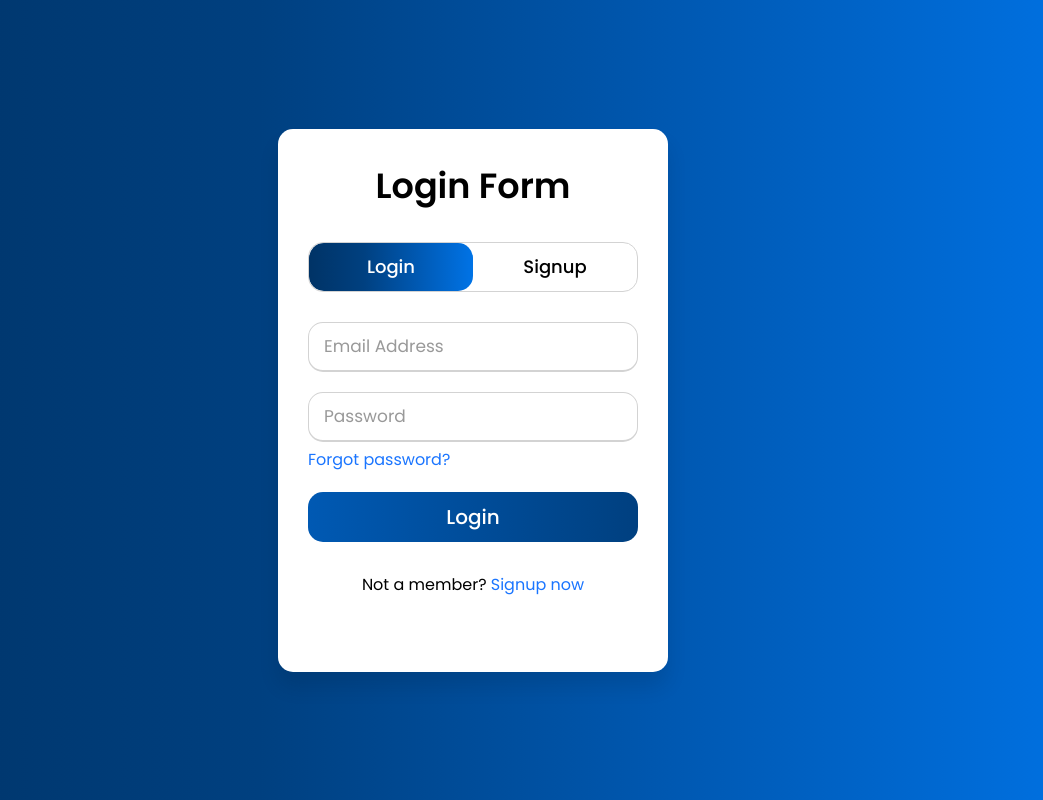
After one commit to RakeshBeni/store_admin_panel, a PHP site: page /frontEnd/login.php in a window 1280 px wide. The commit adds this page. Shown: the whole page, without its empty margins (167-1210 px from the left). Run offline with PHP 8.4, Linux system fonts and the light colour scheme.

Commit message:
creating shop website

```diff
--- /dev/null
+++ b/frontEnd/backend/addtoCart.php
@@ -0,0 +1,4 @@
+<?php
+
+
+?>
--- /dev/null
+++ b/frontEnd/connection.php
@@ -0,0 +1,11 @@
+<?php
+
+
+$conn=new mysqli('localhost','root','','storeadminportal');
+// if (isset($_SESSION['last_activity']) && time() - $_SESSION['last_activity'] > 6000) {
+//     // Perform logout actions
+//     session_unset();
+//     session_destroy();
+//   }
+//   $_SESSION['last_activity'] = time();
+?>
--- /dev/null
+++ b/frontEnd/login.php
@@ -0,0 +1,430 @@
+<?php
+include "./connection.php";
+
+
+session_start();
+
+if (isset($_SESSION['user'])) {
+    header('location:index.php');
+}
+
+
+if ($_SERVER["REQUEST_METHOD"] === "POST") {
+
+    $sql = mysqli_query($conn, "SELECT * FROM `customers` WHERE BINARY `email` = '$_POST[username]'");
+    $rownum = mysqli_num_rows($sql);
+
+    if($rownum<1){
+        echo "<script> alert('Invalid Email')</script>";
+    }else{
+        $sql1 = mysqli_query($conn, "SELECT * FROM `customers` WHERE BINARY `email` = '$_POST[username]' AND BINARY `password` = '$_POST[password]'");
+        $rownum1 = mysqli_num_rows($sql1);
+        if($rownum1>0){
+            $row = mysqli_fetch_assoc($sql1);
+
+            $_SESSION['user'] = "$row[Name]" ;
+            $_SESSION['userId'] = "$row[userId]" ;
+            header('location:index.php');
+        }else{
+            echo "<script> alert('Invalid password')</script>";
+
+        }
+    }
+
+}
+
+
+?>
+
+<!DOCTYPE html>
+<html lang="en">
+<head>
+    <meta charset="UTF-8">
+    <meta name="viewport" content="width=device-width, initial-scale=1.0">
+    <title>Document</title>
+    <style> @import url('https://fonts.googleapis.com/css?family=Poppins:400,500,600,700&display=swap');
+*{
+  margin: 0;
+  padding: 0;
+  box-sizing: border-box;
+  font-family: 'Poppins', sans-serif;
+}
+html,body{
+  display: grid;
+  height: 100%;
+  width: 100%;
+  place-items: center;
+  background: -webkit-linear-gradient(left, #003366,#004080,#0059b3
+, #0073e6);
+}
+::selection{
+  background: #1a75ff;
+  color: #fff;
+}
+.wrapper{
+  overflow: hidden;
+  max-width: 390px;
+  background: #fff;
+  padding: 30px;
+  border-radius: 15px;
+  box-shadow: 0px 15px 20px rgba(0,0,0,0.1);
+}
+.wrapper .title-text{
+  display: flex;
+  width: 200%;
+}
+.wrapper .title{
+  width: 50%;
+  font-size: 35px;
+  font-weight: 600;
+  text-align: center;
+  transition: all 0.6s cubic-bezier(0.68,-0.55,0.265,1.55);
+}
+.wrapper .slide-controls{
+  position: relative;
+  display: flex;
+  height: 50px;
+  width: 100%;
+  overflow: hidden;
+  margin: 30px 0 10px 0;
+  justify-content: space-between;
+  border: 1px solid lightgrey;
+  border-radius: 15px;
+}
+.slide-controls .slide{
+  height: 100%;
+  width: 100%;
+  color: #fff;
+  font-size: 18px;
+  font-weight: 500;
+  text-align: center;
+  line-height: 48px;
+  cursor: pointer;
+  z-index: 1;
+  transition: all 0.6s ease;
+}
+.slide-controls label.signup{
+  color: #000;
+}
+.slide-controls .slider-tab{
+  position: absolute;
+  height: 100%;
+  width: 50%;
+  left: 0;
+  z-index: 0;
+  border-radius: 15px;
+  background: -webkit-linear-gradient(left,#003366,#004080,#0059b3
+, #0073e6);
+  transition: all 0.6s cubic-bezier(0.68,-0.55,0.265,1.55);
+}
+input[type="radio"]{
+  display: none;
+}
+#signup:checked ~ .slider-tab{
+  left: 50%;
+}
+#signup:checked ~ label.signup{
+  color: #fff;
+  cursor: default;
+  user-select: none;
+}
+#signup:checked ~ label.login{
+  color: #000;
+}
+#login:checked ~ label.signup{
+  color: #000;
+}
+#login:checked ~ label.login{
+  cursor: default;
+  user-select: none;
+}
+.wrapper .form-container{
+  width: 100%;
+  overflow: hidden;
+}
+.form-container .form-inner{
+  display: flex;
+  width: 200%;
+}
+.form-container .form-inner form{
+  width: 50%;
+  transition: all 0.6s cubic-bezier(0.68,-0.55,0.265,1.55);
+}
+.form-inner form .field{
+  height: 50px;
+  width: 100%;
+  margin-top: 20px;
+}
+.form-inner form .field input{
+  height: 100%;
+  width: 100%;
+  outline: none;
+  padding-left: 15px;
+  border-radius: 15px;
+  border: 1px solid lightgrey;
+  border-bottom-width: 2px;
+  font-size: 17px;
+  transition: all 0.3s ease;
+}
+.form-inner form .field input:focus{
+  border-color: #1a75ff;
+  /* box-shadow: inset 0 0 3px #fb6aae; */
+}
+.form-inner form .field input::placeholder{
+  color: #999;
+  transition: all 0.3s ease;
+}
+form .field input:focus::placeholder{
+  color: #1a75ff;
+}
+.form-inner form .pass-link{
+  margin-top: 5px;
+}
+.form-inner form .signup-link{
+  text-align: center;
+  margin-top: 30px;
+}
+.form-inner form .pass-link a,
+.form-inner form .signup-link a{
+  color: #1a75ff;
+  text-decoration: none;
+}
+.form-inner form .pass-link a:hover,
+.form-inner form .signup-link a:hover{
+  text-decoration: underline;
+}
+form .btn{
+  height: 50px;
+  width: 100%;
+  border-radius: 15px;
+  position: relative;
+  overflow: hidden;
+}
+form .btn .btn-layer{
+  height: 100%;
+  width: 300%;
+  position: absolute;
+  left: -100%;
+  background: -webkit-linear-gradient(right,#003366,#004080,#0059b3
+, #0073e6);
+  border-radius: 15px;
+  transition: all 0.4s ease;;
+}
+form .btn:hover .btn-layer{
+  left: 0;
+}
+form .btn input[type="submit"]{
+  height: 100%;
+  width: 100%;
+  z-index: 1;
+  position: relative;
+  background: none;
+  border: none;
+  color: #fff;
+  padding-left: 0;
+  border-radius: 15px;
+  font-size: 20px;
+  font-weight: 500;
+  cursor: pointer;
+}
+
+.otp-input, .email-otp-input {
+    width: 40px;
+    height: 40px;
+    text-align: center;
+    font-size: 18px;
+    margin: 0 5px;
+    border: 1px solid #ccc;
+    border-radius: 4px;
+    outline: none;
+    transition: border-color 0.3s;
+}
+
+.otp-input:focus, .email-otp-input:focus {
+    border-color: #007bff;
+}
+</style>
+</head>
+<body>
+<div class="wrapper">
+      <div class="title-text">
+        <div class="title login">Login Form</div>
+        <div class="title signup">Signup Form</div>
+      </div>
+      <div class="form-container">
+        <div class="slide-controls">
+          <input type="radio" name="slide" id="login" checked>
+          <input type="radio" name="slide" id="signup">
+          <label for="login" class="slide login">Login</label>
+          <label for="signup" class="slide signup">Signup</label>
+          <div class="slider-tab"></div>
+        </div>
+        <div class="form-inner">
+          <form action="" class="login" method="post">
+            <div class="field">
+              <input type="text" name="username" placeholder="Email Address" required>
+            </div>
+            <div class="field">
+              <input type="password" name="password" placeholder="Password" required>
+            </div>
+            <div class="pass-link"><a href="#">Forgot password?</a></div>
+            <div class="field btn">
+              <div class="btn-layer"></div>
+              <input type="submit" value="Login">
+            </div>
+            <div class="signup-link">Not a member? <a href="">Signup now</a></div>
+          </form>
+          <form action="#" class="signup">
+            <div class="field">
+              <input type="text" placeholder="Email Address" required>
+            </div>
+            <div class="field">
+              <input type="password" placeholder="Password" required>
+            </div>
+            <div class="field">
+              <input type="password" placeholder="Confirm password" required>
+            </div>
+
+
+
+            <div class="email-otp-container" style="margin-top: 20px;">
+            <!-- Six input fields for OTP digits -->
+            <input type="text" class="email-otp-input" pattern="\d" maxlength="1">
+            <input type="text" class="email-otp-input" pattern="\d" maxlength="1" disabled>
+            <input type="text" class="email-otp-input" pattern="\d" maxlength="1" disabled>
+            <input type="text" class="email-otp-input" pattern="\d" maxlength="1" disabled>
+            <input type="text" class="email-otp-input" pattern="\d" maxlength="1" disabled>
+            <input type="text" class="email-otp-input" pattern="\d" maxlength="1" disabled>
+        </div>
+
+
+            <div class="field btn">
+              <div class="btn-layer"></div>
+              <input type="submit" value="Send OTP">
+            </div>
+          </form>
+        </div>
+      </div>
+    </div>
+
+<script>
+     const loginText = document.querySelector(".title-text .login");
+      const loginForm = document.querySelector("form.login");
+      const loginBtn = document.querySelector("label.login");
+      const signupBtn = document.querySelector("label.signup");
+      const signupLink = document.querySelector("form .signup-link a");
+      signupBtn.onclick = (()=>{
+        loginForm.style.marginLeft = "-50%";
+        loginText.style.marginLeft = "-50%";
+      });
+      loginBtn.onclick = (()=>{
+        loginForm.style.marginLeft = "0%";
+        loginText.style.marginLeft = "0%";
+      });
+      signupLink.onclick = (()=>{
+        signupBtn.click();
+        return false;
+      });
+
+      document.addEventListener("DOMContentLoaded", function () {
+      var otpInputs = document.querySelectorAll(".otp-input");
+      var emailOtpInputs = document.querySelectorAll(".email-otp-input");
+
+      function setupOtpInputListeners(inputs) {
+        inputs.forEach(function (input, index) {
+          input.addEventListener("paste", function (ev) {
+            var clip = ev.clipboardData.getData('text').trim();
+            if (!/^\d{6}$/.test(clip)) {
+              ev.preventDefault();
+              return;
+            }
+
+            var characters = clip.split("");
+            inputs.forEach(function (otpInput, i) {
+              otpInput.value = characters[i] || "";
+            });
+
+            enableNextBox(inputs[0], 0);
+            inputs[5].removeAttribute("disabled");
+            inputs[5].focus();
+            updateOTPValue(inputs);
+          });
+
+          input.addEventListener("input", function () {
+            var currentIndex = Array.from(inputs).indexOf(this);
+            var inputValue = this.value.trim();
+
+            if (!/^\d$/.test(inputValue)) {
+              this.value = "";
+              return;
+            }
+
+            if (inputValue && currentIndex < 5) {
+              inputs[currentIndex + 1].removeAttribute("disabled");
+              inputs[currentIndex + 1].focus();
+            }
+
+            if (currentIndex === 4 && inputValue) {
+              inputs[5].removeAttribute("disabled");
+              inputs[5].focus();
+            }
+
+            updateOTPValue(inputs);
+          });
+
+          input.addEventListener("keydown", function (ev) {
+            var currentIndex = Array.from(inputs).indexOf(this);
+
+            if (!this.value && ev.key === "Backspace" && currentIndex > 0) {
+              inputs[currentIndex - 1].focus();
+            }
+          });
+        });
+      }
+
+      function enableNextBox(input, currentIndex) {
+        var inputValue = input.value;
+
+        if (inputValue === "") {
+          return;
+        }
+
+        var nextIndex = currentIndex + 1;
+        var nextBox = otpInputs[nextIndex] || emailOtpInputs[nextIndex];
+
+        if (nextBox) {
+          nextBox.removeAttribute("disabled");
+        }
+      }
+
+      function updateOTPValue(inputs) {
+        var otpValue = "";
+
+        inputs.forEach(function (input) {
+          otpValue += input.value;
+        });
+
+        if (inputs === otpInputs) {
+          document.getElementById("verificationCode").value = otpValue;
+        } else if (inputs === emailOtpInputs) {
+          document.getElementById("emailverificationCode").value = otpValue;
+        }
+      }
+
+      setupOtpInputListeners(otpInputs);
+      setupOtpInputListeners(emailOtpInputs);
+
+      otpInputs[0].focus(); // Set focus on the first OTP input field
+      emailOtpInputs[0].focus(); // Set focus on the first email OTP input field
+
+      otpInputs[5].addEventListener("input", function () {
+        updateOTPValue(otpInputs);
+      });
+
+      emailOtpInputs[5].addEventListener("input", function () {
+        updateOTPValue(emailOtpInputs);
+      });
+    });
+</script>
+</body>
+</html>
--- /dev/null
+++ b/frontEnd/logout.php
@@ -0,0 +1,6 @@
+<?php
+session_start();
+session_unset();
+session_destroy();
+header('Location:index.php');
+?>
```
Also changed, not shown: frontEnd/index.php (added, +147 -0 lines), index.php (+24 -2 lines), changeProductDetails.php (line endings or trailing spaces).
